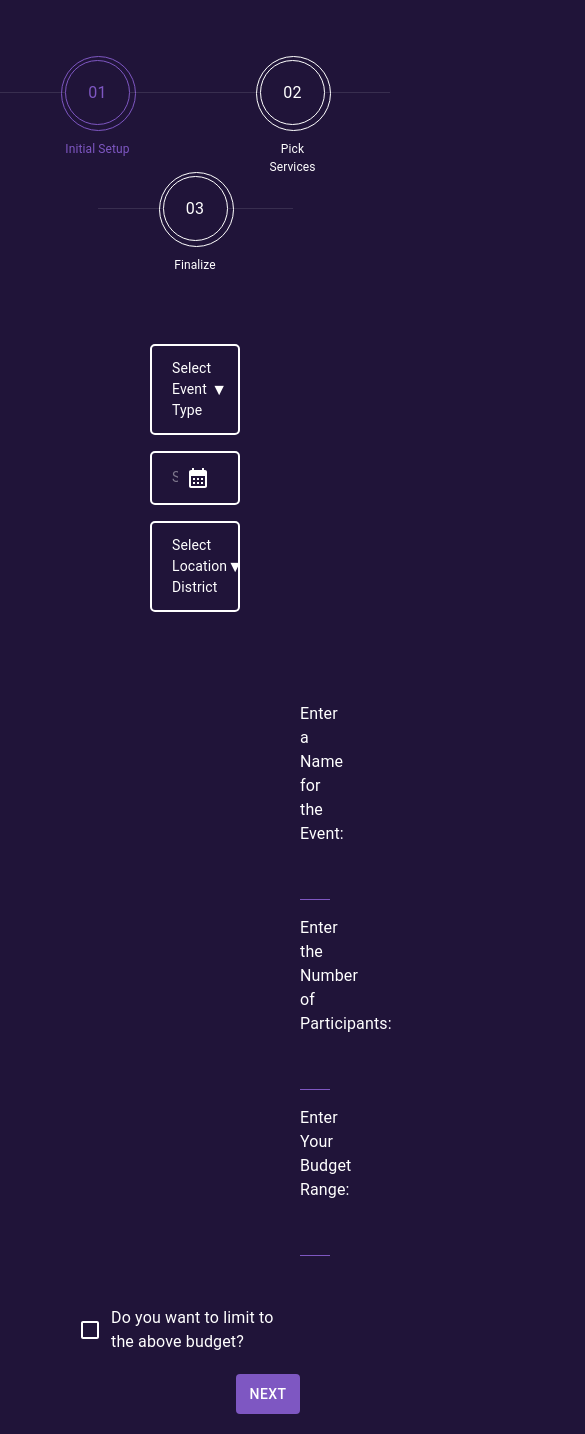
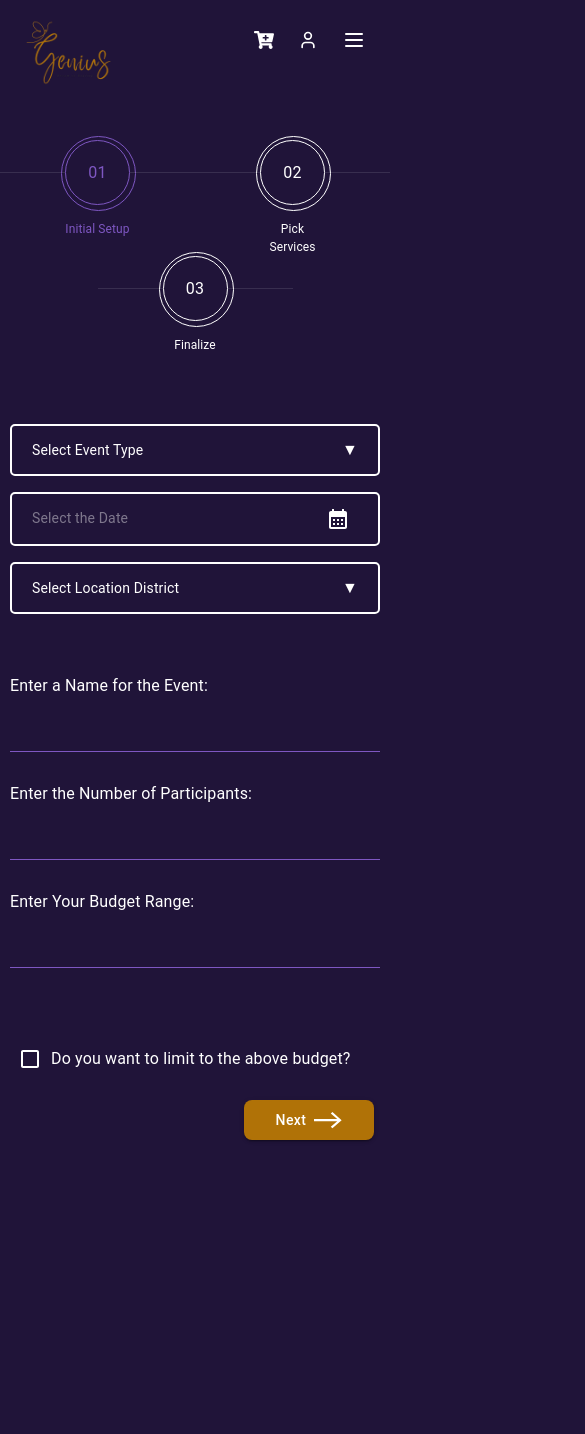
Before and after one commit to Genius-Dream-to-Reality/genius-frontend, a React (Create React App) app: page /event-planning in a window 390 px wide. Shown: the top 1434 px of the page, 585 px wide, since content can reach past the window. After the commit the page ends 1160 px from the top, so only its background shows below. Built offline with nearby package versions, Linux system fonts and the light colour scheme.

Commit message:
GN-42 - Make responsive of the page in step1

```diff
--- a/src/components/event-planning/EventPlanningForm.js
+++ b/src/components/event-planning/EventPlanningForm.js
@@ -6,6 +6,7 @@ import Circle from "../common/Circle";
 import StepOne from "./StepOne";
 import StepTwo from "./StepTwo";
 import StepThree from "./StepThree";
+import Header from "../../layout/Header";
 
 const STEPS = [
   { text: "Initial Setup" },
@@ -44,6 +45,10 @@ const EventPlanningForm = () => {
 
   return (
     <ThemeProvider theme={theme}>
+      <Grid container>
+        <Header />
+
+        {/* Circular Steps */}
         <Grid container style={{ textAlign: "center", marginTop: "60px", justifyContent: "center" }}>
           {STEPS.map((step, index) => (
             <React.Fragment key={index}>
@@ -81,6 +86,8 @@ const EventPlanningForm = () => {
           </Grid>
         </Grid>
 
+
+        {/* Rendering Steps */}
         <Grid item xs={12} md={12} style={{ marginTop: "40px" }}>
           {currentStep === 1 && (
             <StepOne
@@ -91,19 +98,33 @@ const EventPlanningForm = () => {
           {currentStep === 3 && <StepThree />}
         </Grid>
 
-      <Grid container style={{ padding: "20px 300px", justifyContent: "space-between" }}>
+
+        {/* Next and Back Buttons */}
+        <Grid container sx={{ padding: {xs: "20px 16px",  sm: "20px 200px" },justifyContent: "space-between"}}>
           <Grid item xs={5} style={{ display: "flex", justifyContent: "flex-start" }}>
             {currentStep > 1 && (
               <Button
                 onClick={handleBack}
                 variant="contained"
                 style={{
-                boxShadow: "none",
-                width: "150px",
                   backgroundColor: "white",
-                color: "#7E57C2",
+                  color: "black",
+                  height: "40px",
+                  width: "130px",
+                  padding: "8px 20px",
+                  fontSize: "14px",
+                  borderRadius: "8px",
+                  textTransform: "none",
+                  display: "flex",
+                  alignItems: "center",
                 }}
               >
+                <svg width="28" height="17" viewBox="0 0 28 17" fill="none" xmlns="http://www.w3.org/2000/svg" style={{ marginRight: "8px" }}>
+                  <path
+                    d="M9.21042 -1.14441e-05L10.8338 1.43262L4.40946 7.11233H27.6313V9.14443H4.40946L10.8453 14.814L9.21042 16.2568L-4.57764e-05 8.12838L9.21042 -1.14441e-05Z"
+                    fill="black"
+                  />
+                </svg>
                 Back
               </Button>
             )}
@@ -114,19 +135,25 @@ const EventPlanningForm = () => {
               onClick={currentStep === 3 ? () => alert("Done!") : handleNext}
               variant="contained"
               style={{
-              boxShadow: "none",
                 height: "40px",
-              width: "150px",
-              backgroundColor: "#7E57C2",
-              color: "white",
+                width: "130px",
+                backgroundColor: "#B07207",
+                color: "#FFFFFF",
+                padding: "8px 20px",
+                fontSize: "14px",
+                borderRadius: "8px",
+                textTransform: "none",
               }}
             >
               {currentStep < 3 ? "Next" : "Done"}
+              <svg width="28" height="17" viewBox="0 0 28 17" fill="none" xmlns="http://www.w3.org/2000/svg" style={{ marginLeft: "8px" }}>
+                <path d="M18.4209 4.95911e-05L16.7976 1.43268L23.2219 7.11239H0L0 9.14449H23.2219L16.7861 14.814L18.4209 16.2568L27.6314 8.12844L18.4209 4.95911e-05Z" fill="white" />
+              </svg>
+
             </Button>
           </Grid>
         </Grid>
-
-
+      </Grid>
     </ThemeProvider>
   );
 };
--- a/src/components/event-planning/StepOne.js
+++ b/src/components/event-planning/StepOne.js
@@ -13,12 +13,22 @@ const StepOne = ({ onStepOneDataChange }) => {
   const [budgetRange, setBudgetRange] = useState("");
   const [numberOfParticipants, setNumberOfParticipants] = useState("");
 
-
   const handleChange = (e) => {
     const { name, value } = e.target;
-    if (name === "eventName") setEventName(value);
-    if (name === "budgetRange") setBudgetRange(value);
-    if (name === "numberOfParticipants") setNumberOfParticipants(value);
+
+    switch (name) {
+      case "eventName":
+        setEventName(value);
+        break;
+      case "budgetRange":
+        setBudgetRange(value);
+        break;
+      case "numberOfParticipants":
+        setNumberOfParticipants(value);
+        break;
+      default:
+        break;
+    }
 
     onStepOneDataChange({
       eventName,
@@ -48,9 +58,8 @@ const StepOne = ({ onStepOneDataChange }) => {
 
   return (
     <>
-      <Grid container justifyContent="center" spacing={2}
-        style={{ marginBottom: "10px", padding: "30px 150px 0px 150px" }}
-      >
+      {/* Location, Event Type, and Date Pickers */}
+      <Grid container justifyContent="center" spacing={2} sx={{ padding: { xs: "30px 10px", sm: "30px 80px" } }}>
         <Grid item xs={12} sm={3}>
           <DropDown
             items={eventTypes}
@@ -58,14 +67,12 @@ const StepOne = ({ onStepOneDataChange }) => {
             setSelectedItem={setSelectedEventType}
           />
         </Grid>
-
         <Grid item xs={12} sm={3}>
           <DatePicker
             selectedDate={selectedDate}
             setSelectedDate={setSelectedDate}
           />
         </Grid>
-
         <Grid item xs={12} sm={3}>
           <DropDown
             items={districts}
@@ -75,60 +82,37 @@ const StepOne = ({ onStepOneDataChange }) => {
         </Grid>
       </Grid>
 
-
-      <Grid container spacing={2} style={{ marginBottom: "10px", padding: "80px 400px 10px 300px" }}>
+      {/* Event Details Section */}
+      <Grid container justifyContent="center" spacing={2} sx={{ padding: { xs: "30px 10px", sm: "30px 80px" } }}>
+        <Grid item xs={12} md={10}>
+          {[
+            { label: "Enter a Name for the Event:", value: eventName, name: "eventName" },
+            { label: "Enter the Number of Participants:", value: numberOfParticipants, name: "numberOfParticipants" },
+            { label: "Enter Your Budget Range:", value: budgetRange, name: "budgetRange" },
+          ].map((field, index) => (
+            <Grid container spacing={2} alignItems="center" key={index}>
               <Grid item xs={12} md={4}>
-          <Typography className={classes.typo}>
-            Enter a Name for the Event:
+                <Typography className={classes.typo} sx={{ paddingTop: index !== 0 ? "30px" : 0 }}>
+                  {field.label}
                 </Typography>
               </Grid>
               <Grid item xs={12} md={8}>
                 <InputBase
                   className={classes.formInput}
                   type="text"
-            name="eventName"
-            value={eventName}
-            onChange={handleChange}
-            required
-          />
-        </Grid>
-
-        <Grid item xs={12} md={4}>
-          <Typography className={classes.typo}>
-            Enter the Number of Participants:
-          </Typography>
-        </Grid>
-        <Grid item xs={12} md={8}>
-          <InputBase
-            className={classes.formInput}
-            type="text"
-            name="numberOfParticipants"
-            value={numberOfParticipants}
-            onChange={handleChange}
-            required
-          />
-        </Grid>
-
-        <Grid item xs={12} md={4}>
-          <Typography className={classes.typo}>
-            Enter Your Budget Range:
-          </Typography>
-        </Grid>
-        <Grid item xs={12} md={8}>
-          <InputBase
-            className={classes.formInput}
-            type="text"
-            name="budgetRange"
-            value={budgetRange}
+                  name={field.name}
+                  value={field.value}
                   onChange={handleChange}
                   required
                 />
               </Grid>
             </Grid>
+          ))}
+        </Grid>
+      </Grid>
 
-      <Grid container justifyContent="center" spacing={2} mt={3}
-        style={{ padding: "0px 80px" }}
-      >
+      {/* Checkbox for Budget Limitation */}
+      <Grid container justifyContent="center" spacing={2} mt={3} sx={{ paddingLeft: { xs: "20px" } }}>
         <Grid item xs={12} sm={8}>
           <FormControlLabel
             control={<Checkbox sx={{ color: "#fff" }} />}
@@ -142,7 +126,6 @@ const StepOne = ({ onStepOneDataChange }) => {
 };
 
 export default StepOne;
-
 
 export const formatDateString = (inputDate) => {
   const date = new Date(inputDate);
--- a/src/components/event-planning/StepTwo.js
+++ b/src/components/event-planning/StepTwo.js
@@ -27,13 +27,7 @@ const StepTwo = () => {
     };
 
     return (
-        <Grid
-            container
-            justifyContent="center"
-            alignItems="center"
-            spacing={2}
-            style={{ marginBottom: "10px", padding: "30px 150px 0px 150px" }}
-        >
+        <Grid container justifyContent="center" spacing={2} sx={{ padding: { xs: "30px 10px", sm: "30px 80px" } }}>
             <Grid item xs={12} sm={3}>
                 <DropDown
                     items={eventServices}
```
Lines whose indentation alone changed are shown as unchanged.
